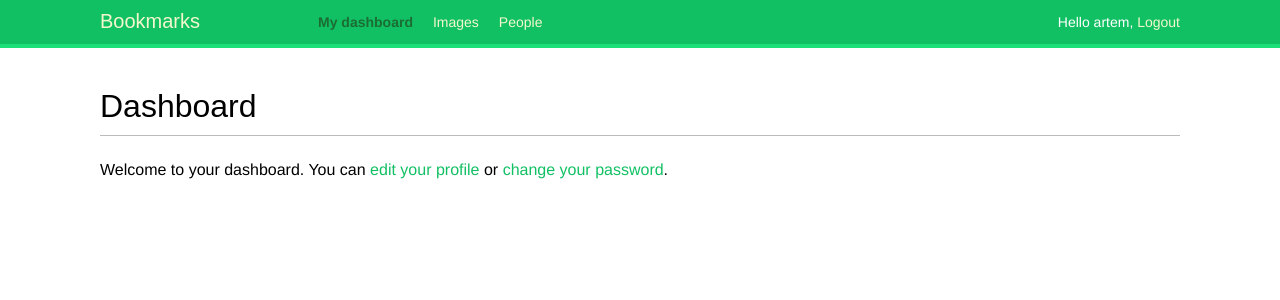
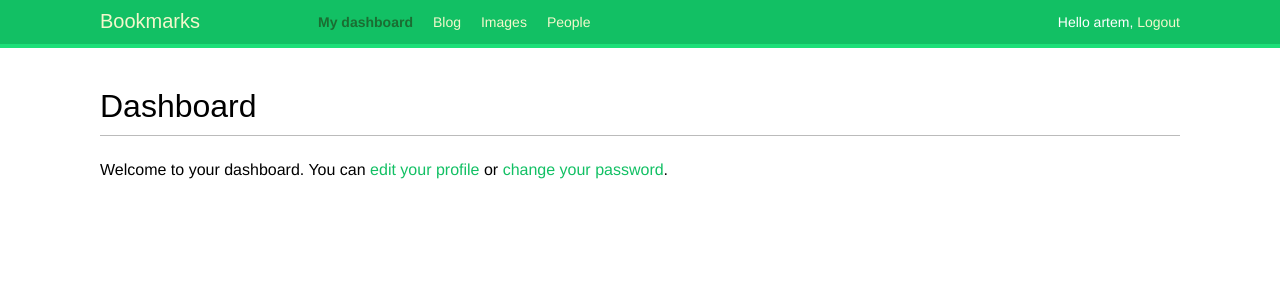
Before and after one commit to alexmordashov/practice, a Django app: page /account/ in a window 1280 px wide. Shown: the top 300 px of the page. Run offline with Django 4.2, Linux system fonts and the light colour scheme; a user stored in the database is signed in; some web fonts are replaced.

Commit message:
Update base.html

```diff
--- a/account/templates/base.html
+++ b/account/templates/base.html
@@ -12,6 +12,9 @@
       <ul class="menu">
         <li {% if section == "dashboard" %}class="selected"{% endif %}>
           <a href="{% url "dashboard" %}">My dashboard</a>
+        </li>
+        <li {% if section == "blog" %}class="selected"{% endif %}>
+          <a href="{% url "dashboard " %}">Blog</a>
         </li>
         <li {% if section == "images" %}class="selected"{% endif %}>
           <a href="#">Images</a>
```
